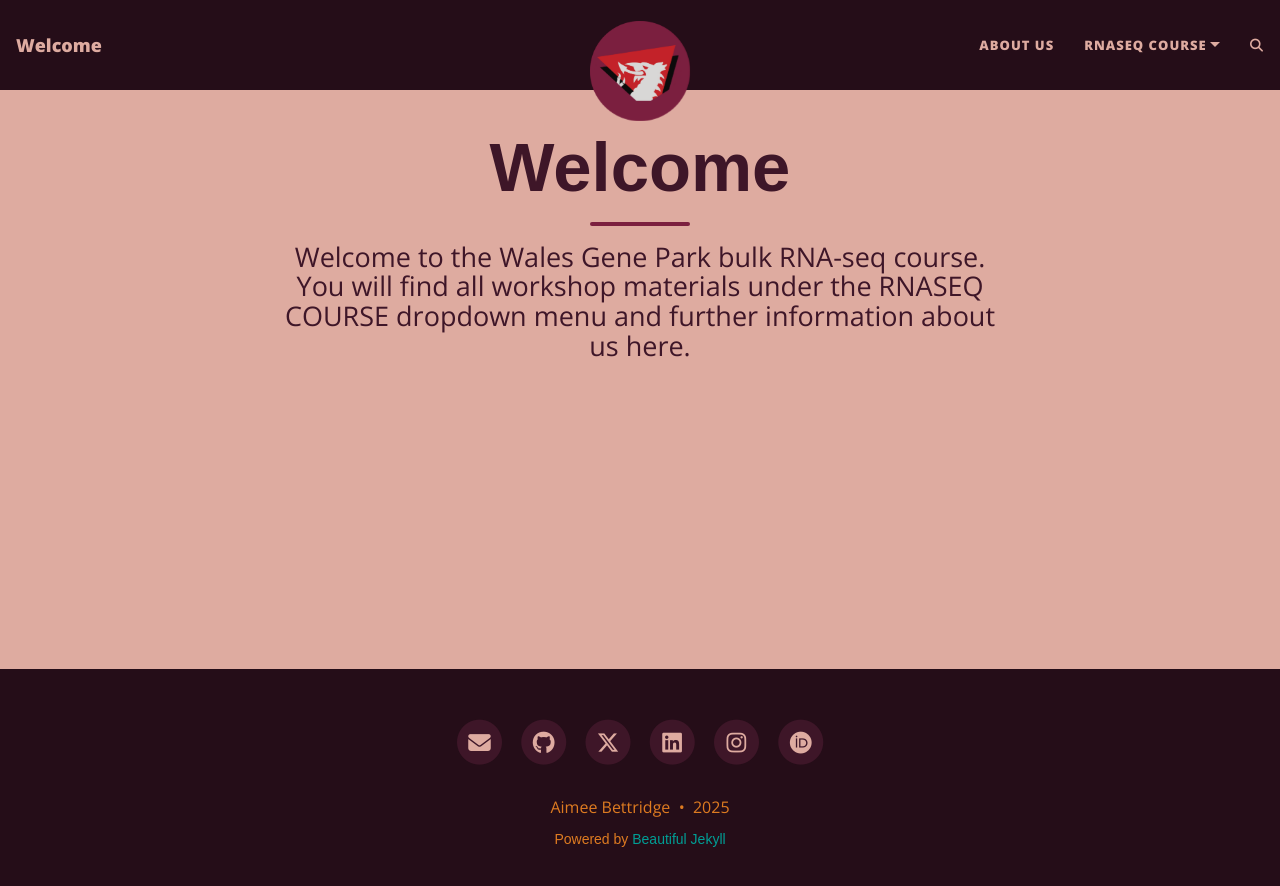
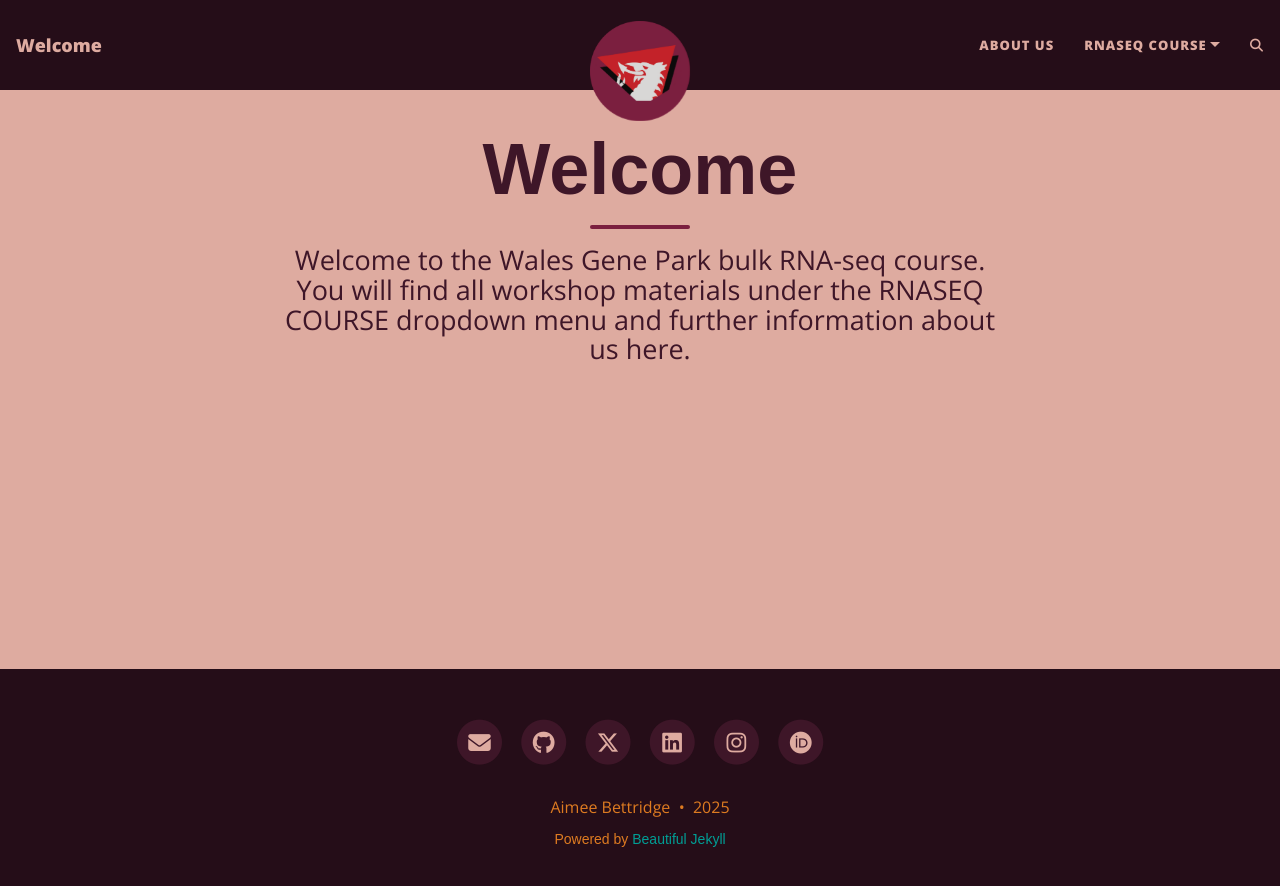
Before and after one commit to abettr/abettr.github.io, a Jekyll site: the page built from index.html, in a window 1280 px wide. Shown: the top 886 px of the page. Built offline with Jekyll 4.4.1, drawn with Linux system fonts in a browser that asks for light colours; the list of posts is cut into pages by our own code; comment, search, counter and statistics services are not loaded.

Commit message:
Locked header size for large screens

```diff
--- a/assets/css/beautifuljekyll.css
+++ b/assets/css/beautifuljekyll.css
@@ -774,7 +774,7 @@ nav.top-nav-short-permanent ~ header > .intro-header.big-img {
     padding: 9.375rem 0;
   }
   .intro-header .page-heading h1 {
-    font-size: 4.3rem;
+    font-size: 4.5rem;
   }
   .intro-header .post-heading h1 {
     font-size: 3.125rem;
```
